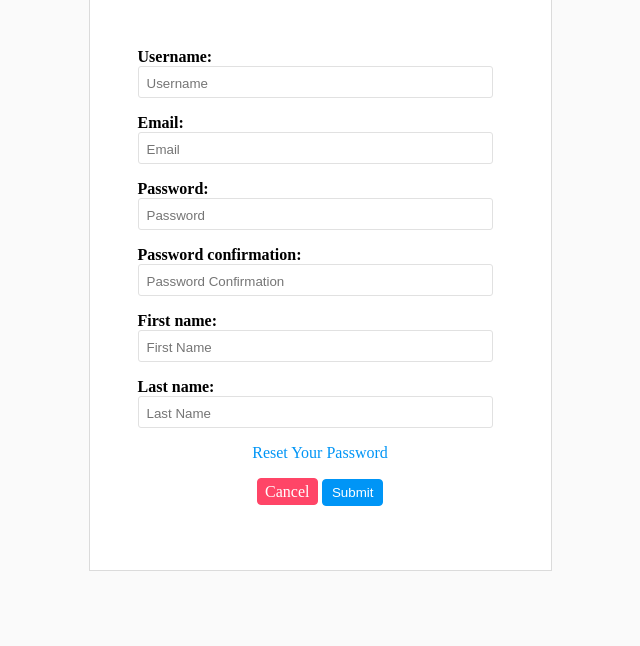
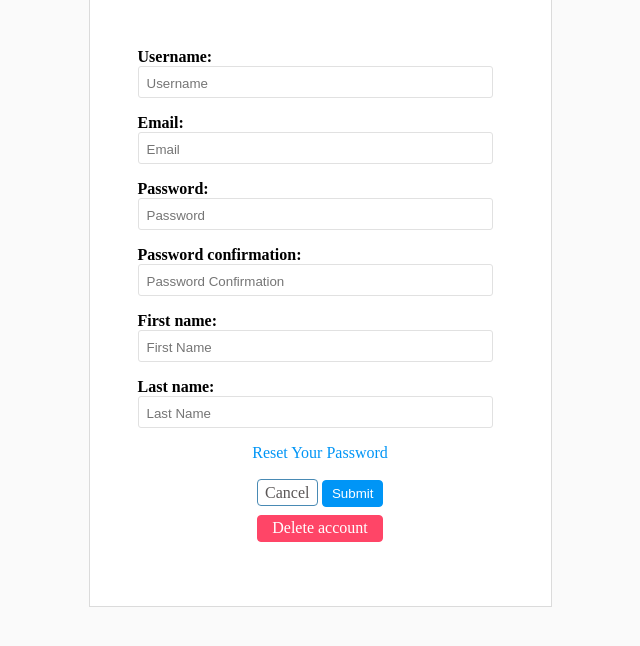
Before and after one commit to Ali-Fattahian/instagram-clone, a Django app: template instagram_clone/users/templates/users/profile-edit.html in a window 1280 px wide. Shown: the part 96-742 px from the top of the page, without its empty margins (320-960 px from the left). Run offline with Django 4.2, Linux system fonts and the light colour scheme; the template is opened without the code that fills it: values that come from a table or form of the project are taken from there, others are empty; some libraries are stand-ins or nearby versions.

Commit message:
add delete account button to profile-edit template

```diff
--- a/instagram_clone/users/static/users/profile-edit.css
+++ b/instagram_clone/users/static/users/profile-edit.css
@@ -49,21 +49,40 @@ ul {
     background-color: #0095f6;
     color: #fff;
     border-radius: 4px;
+    transition: .4s background ease-in-out;
+    margin-top: .1rem;
     padding: 5px 9px; }
     #edit button:hover, #edit button:active {
+      opacity: .9;
       cursor: pointer; }
 
   #edit .cancel {
     -webkit-appearance: button;
     -moz-appearance: button;
     appearance: button;
-    border: 1px solid #ff4567;
-    background-color: #ff4567;
-    color: #fff;
+    border: 1px solid #498ab4;
+    border-radius: 4px;
+    background-color: #fff;
+    transition: .4s background ease-in-out;
+    color: #5b5757;
     border-radius: 4px;
     padding: 3.5px 7.5px; }
     #edit .cancel:hover, #edit .cancel:active {
+      background-color: #498ab4;
+      color: #fff;
       cursor: pointer; }
+  #edit .delete-account {
+    margin-top: .5rem;
+    color: #fff;
+    border: 1px solid #ff4567;
+    background-color: #ff4567;
+    display: block;
+    text-align: center;
+  }
+  #edit .delete-account:hover,
+  #edit .delete-account:active {
+    background-color: #b21733;
+    border-color: #b21733; }
   #edit .profile-picture {
     display: flex;
     justify-content: center;
--- a/instagram_clone/users/templates/users/profile-edit.html
+++ b/instagram_clone/users/templates/users/profile-edit.html
@@ -31,6 +31,7 @@ Edit Profile • Instagram
                 <div class="btns">
                     <a class="cancel" href="{% url 'core:user-account' request.user.profile.slug %}">Cancel</a>
                     <button type="submit">Submit</button>
+                    <a class="cancel delete-account" href="#">Delete account</a>
                 </div>
             </form>
         </div>
```
